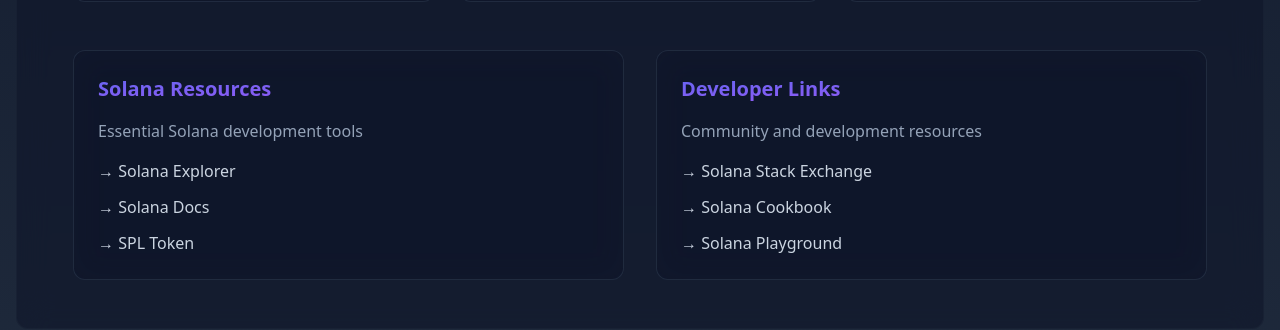
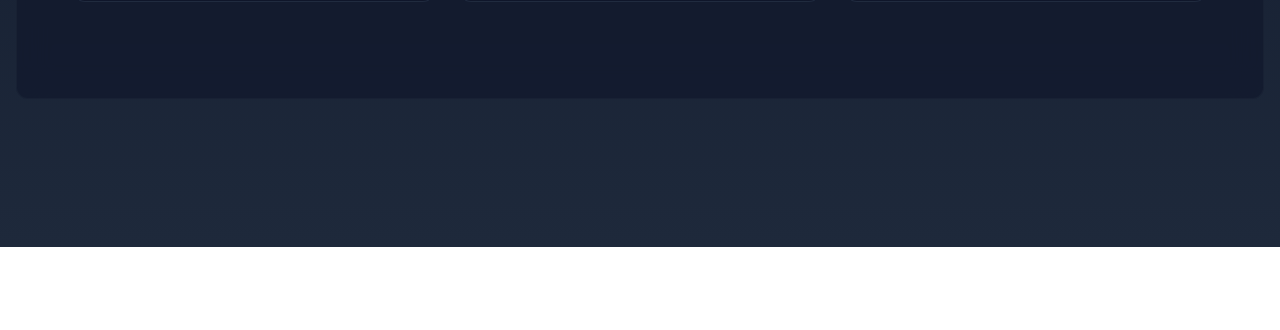
Before and after one commit to Hijanhv/cliff-chain-submission, a Next.js app in the folder apps/frontend/: page / in a window 1280 px wide. Shown: the part 553-883 px from the top of the page. After the commit the page ends 800 px from the top, so only its background shows below. Built offline with nearby package versions, Linux system fonts and the light colour scheme; what @solana/wallet-adapter-react, @solana/web3.js would draw is missing.

Commit message:
resources section removed

```diff
--- a/apps/frontend/components/dashboard/dashboard-feature.tsx
+++ b/apps/frontend/components/dashboard/dashboard-feature.tsx
@@ -21,30 +21,6 @@
     description: "Configure your Solana network connection",
     href: "/clusters",
     icon: "⚙️",
-  },
-];
-
-const resources = [
-  {
-    title: "Solana Resources",
-    description: "Essential Solana development tools",
-    links: [
-      { label: "Solana Explorer", href: "https://explorer.solana.com" },
-      { label: "Solana Docs", href: "https://docs.solana.com" },
-      { label: "SPL Token", href: "https://spl.solana.com/token" },
-    ],
-  },
-  {
-    title: "Developer Links",
-    description: "Community and development resources",
-    links: [
-      {
-        label: "Solana Stack Exchange",
-        href: "https://solana.stackexchange.com",
-      },
-      { label: "Solana Cookbook", href: "https://solanacookbook.com" },
-      { label: "Solana Playground", href: "https://beta.solpg.io" },
-    ],
   },
 ];
 
@@ -73,34 +49,6 @@
             </Link>
           ))}
         </div>
-
-        {/* Resources Section */}
-        <div className="grid grid-cols-1 md:grid-cols-2 gap-8">
-          {resources.map((resource, index) => (
-            <div
-              key={index}
-              className="glass-panel p-6 rounded-xl border border-slate-700/50"
-            >
-              <h3 className="text-xl font-semibold mb-4 bg-gradient-to-br from-indigo-500 to-purple-500 bg-clip-text text-transparent">
-                {resource.title}
-              </h3>
-              <p className="text-slate-400 mb-4">{resource.description}</p>
-              <div className="space-y-3">
-                {resource.links.map((link, linkIndex) => (
-                  <a
-                    key={linkIndex}
-                    href={link.href}
-                    target="_blank"
-                    rel="noopener noreferrer"
-                    className="block text-slate-300 hover:text-purple-400 transition-colors"
-                  >
-                    → {link.label}
-                  </a>
-                ))}
-              </div>
-            </div>
-          ))}
-        </div>
       </div>
     </div>
   );
```
